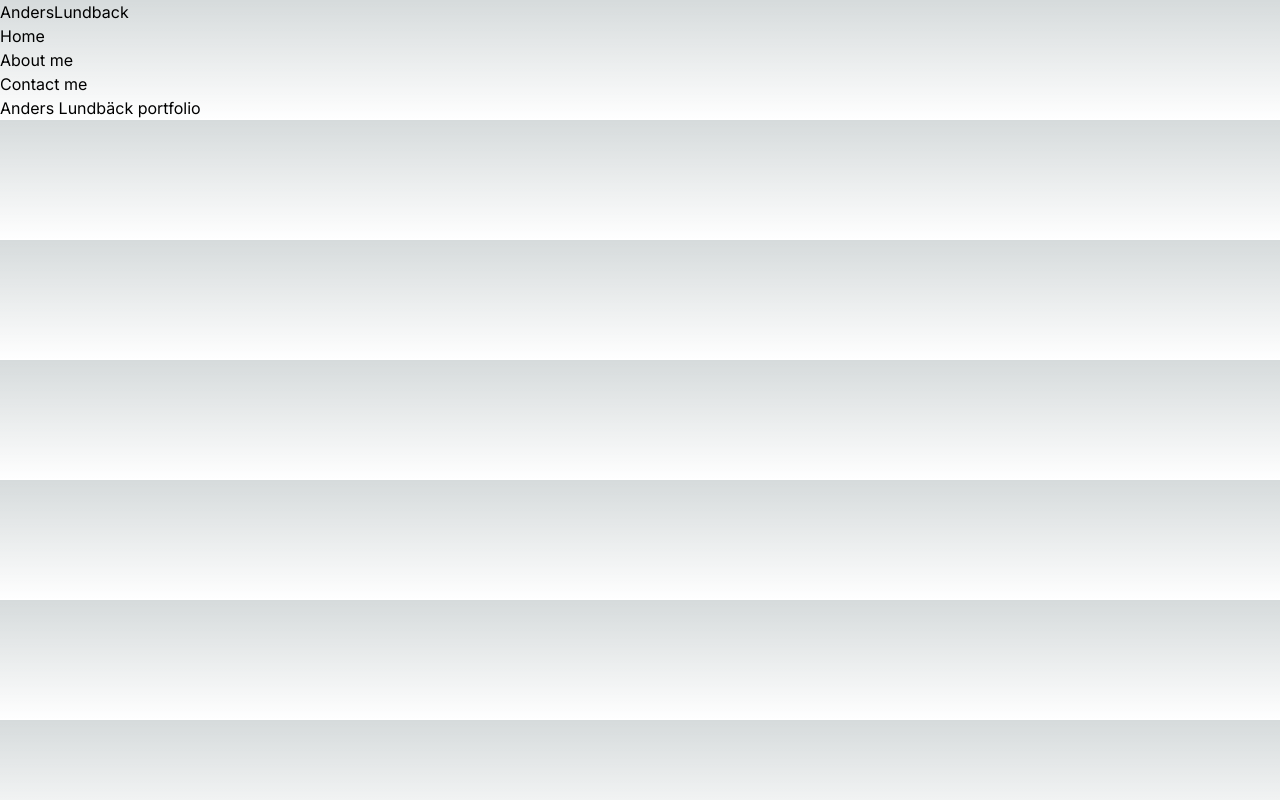
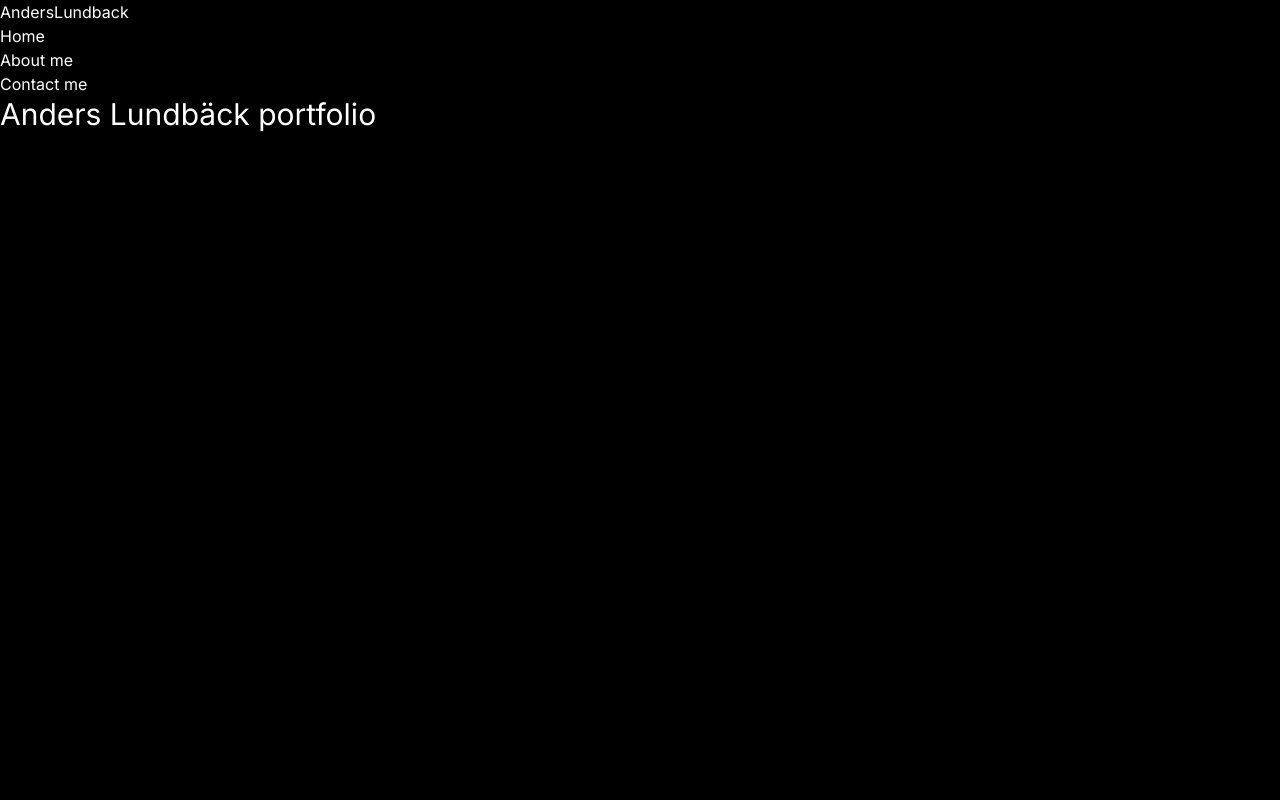
Before and after one commit to anderslundback/portfolio, a Next.js app: page / in a window 1280 px wide. Built offline with nearby package versions, Linux system fonts and the light colour scheme.

Commit message:
fix: tailwind setup, colors

```diff
--- a/app/globals.css
+++ b/app/globals.css
@@ -3,27 +3,42 @@
 @tailwind utilities;
 
 :root {
-  --foreground-rgb: 0, 0, 0;
-  --background-start-rgb: 214, 219, 220;
-  --background-end-rgb: 255, 255, 255;
+  --foreground-rgb: white;
+  --primary-color: orange;
+  --secondary-color: cyan;
+  --text-primary: white;
+  --text-secondary: gray;
 }
 
 @media (prefers-color-scheme: dark) {
   :root {
-    --foreground-rgb: 255, 255, 255;
-    --background-start-rgb: 0, 0, 0;
-    --background-end-rgb: 0, 0, 0;
+    --foreground-rgb: white;
   }
 }
 
 body {
   color: rgb(var(--foreground-rgb));
-  background: linear-gradient(
-      to bottom,
-      transparent,
-      rgb(var(--background-end-rgb))
-    )
-    rgb(var(--background-start-rgb));
+  background: black;
+
+  p {
+    color: var(--text-primary);
+  }
+
+  label {
+    color: var(--text-primary);
+  }
+
+  h1 {
+    color: var(--text-primary);
+  }
+
+  h2 {
+    color: var(--text-primary);
+  }
+
+  h3 {
+    color: var(--text-primary);
+  }
 }
 
 @layer utilities {
--- a/app/layout.tsx
+++ b/app/layout.tsx
@@ -1,12 +1,13 @@
 import type { Metadata } from "next";
 import { Inter } from "next/font/google";
 import "./globals.css";
+import Header from "./components/Header/Header";
 
 const inter = Inter({ subsets: ["latin"] });
 
 export const metadata: Metadata = {
-  title: "Create Next App",
-  description: "Generated by create next app",
+  title: "Anders CPO",
+  description: "Portfolio website for product leader, Anders Lundback",
 };
 
 export default function RootLayout({
@@ -16,7 +17,10 @@ export default function RootLayout({
 }>) {
   return (
     <html lang="en">
-      <body className={inter.className}>{children}</body>
+      <body className={inter.className}>
+        <Header />
+        {children}
+      </body>
     </html>
   );
 }
--- a/app/page.tsx
+++ b/app/page.tsx
@@ -1,13 +1,13 @@
 import React from "react";
-import "../styles/globals.scss";
 import Header from "./components/Header/Header";
 
 export default function Home() {
   return (
     <>
       <div>
-        <Header />
-        <h1 data-testid="Home-title">Anders Lundbäck portfolio</h1>
+        <h1 data-testid="Home-title" className="text-3xl">
+          Anders Lundbäck portfolio
+        </h1>
       </div>
     </>
   );
--- a/package.json
+++ b/package.json
@@ -9,7 +9,9 @@
     "lint": "next lint"
   },
   "dependencies": {
+    "autoprefixer": "^10.4.19",
     "next": "14.2.4",
+    "postcss-import": "^16.1.0",
     "react": "^18",
     "react-dom": "^18",
     "sass": "^1.77.6"
--- /dev/null
+++ b/postcss.config.js
@@ -0,0 +1,7 @@
+module.exports = {
+    plugins: {
+      'postcss-import': {},
+      tailwindcss: {},
+      autoprefixer: {},
+    }
+  }
--- a/styles/globals.scss
+++ /dev/null
@@ -1,3 +0,0 @@
-@tailwind base;
-@tailwind components;
-@tailwind utilities;
--- a/tailwind.config.ts
+++ b/tailwind.config.ts
@@ -7,13 +7,7 @@ const config: Config = {
     "./app/**/*.{js,ts,jsx,tsx,mdx}",
   ],
   theme: {
-    extend: {
-      backgroundImage: {
-        "gradient-radial": "radial-gradient(var(--tw-gradient-stops))",
-        "gradient-conic":
-          "conic-gradient(from 180deg at 50% 50%, var(--tw-gradient-stops))",
-      },
-    },
+    extend: {},
   },
   plugins: [],
 };
```
Also changed, not shown: 1 other file (tests, documents, lock files or other folders).
